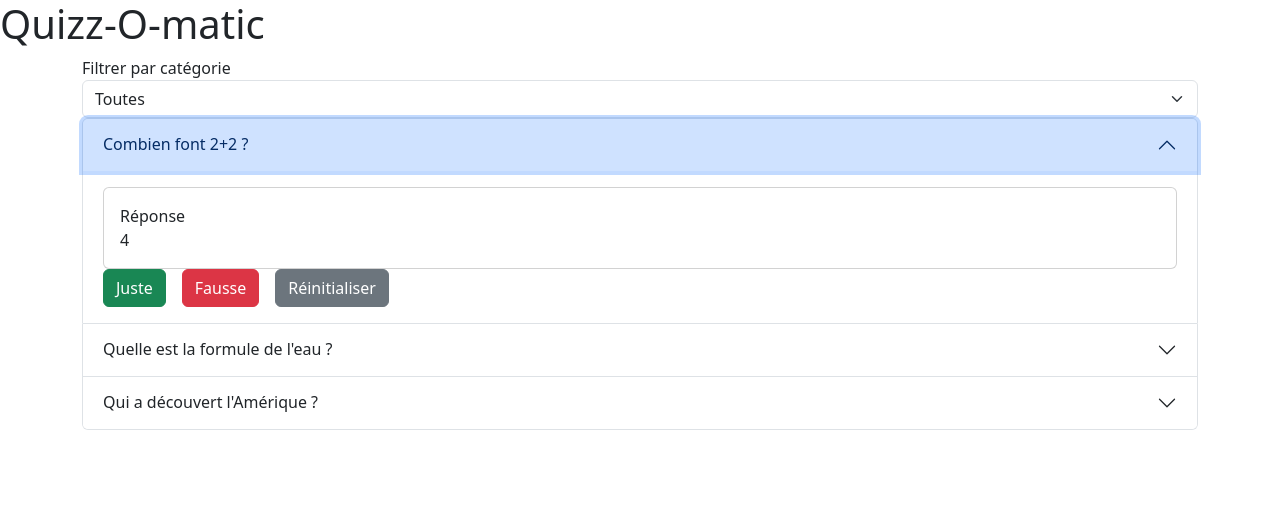
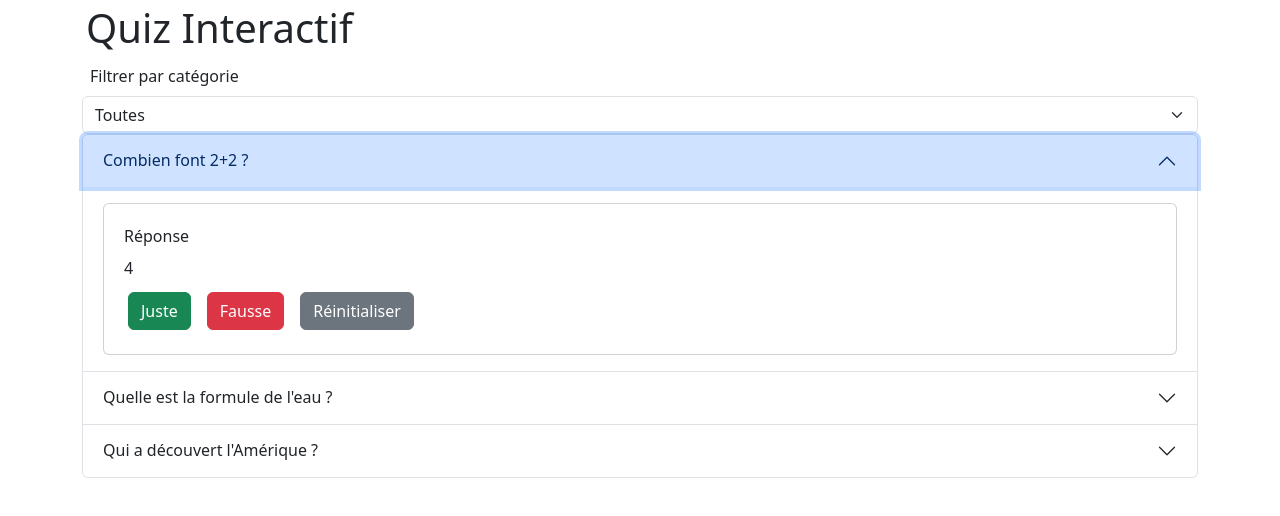
Before and after one commit to BertrandTang/quizz_projekt, a React (Vite) app: page / in a window 1280 px wide. Both pictures are taken after a click on the button "Combien font 2+2 ?". Shown: the top 516 px of the page. Built offline with nearby package versions, Linux system fonts and the light colour scheme.

Commit message:
update styles of components

```diff
--- a/src/components/FilterQuizz.jsx
+++ b/src/components/FilterQuizz.jsx
@@ -12,7 +12,7 @@ export default function FilterQuiz({ category, onCategoryChange }) {
 
     return (
         <>
-        <span>Filtrer par catégorie</span> <br/>
+          <div className="p-2">Filtrer par catégorie </div>
         <Form.Select
         aria-label="Category select"
         value={category}
--- a/src/components/Header.jsx
+++ b/src/components/Header.jsx
@@ -1,8 +1,10 @@
+import { Container } from "react-bootstrap"
+
 export default function Header() {
 
     return (
-        <>
-            <h1>Quizz-O-matic</h1>
-        </>
+        <Container as="header">
+            <h1 className="m-1">Quiz Interactif</h1>
+        </Container>
     );
 }
--- a/src/components/QuestionItem.jsx
+++ b/src/components/QuestionItem.jsx
@@ -12,8 +12,9 @@ export default function QuestionItem({ question, dispatch, eventKey }) {
                     <span>{question.question}</span>
                     {question.validation !== null && (
                         <Badge
-                            bg={question.validation ? "success" : "danger"}
+                            text={question.validation ? "success" : "danger"}
                             className="ms-2"
+                            bg="undefined"
                         >
                             {question.validation ? "Juste" : "Fausse"}
                         </Badge>
@@ -23,12 +24,9 @@ export default function QuestionItem({ question, dispatch, eventKey }) {
             <Accordion.Body>
                 <Card>
                     <Card.Body>
-                        Réponse <br />
-                        {question.answer}
-                    </Card.Body>
-                </Card>
-
-                <Stack direction="horizontal" gap={3} className="align-items-center">
+                        <div className="p-1">Réponse </div>
+                        <div className="p-1">{question.answer}</div>
+                        <Stack direction="horizontal" gap={3} className="align-items-center p-2">
                             <Button
                                 variant="success"
                                 disabled={question.validation !== null}
@@ -50,6 +48,8 @@ export default function QuestionItem({ question, dispatch, eventKey }) {
                                 Réinitialiser
                             </Button>
                         </Stack>
+                    </Card.Body>
+                </Card>
             </Accordion.Body>
         </Accordion.Item>
     );
```
Lines whose indentation alone changed are shown as unchanged.
